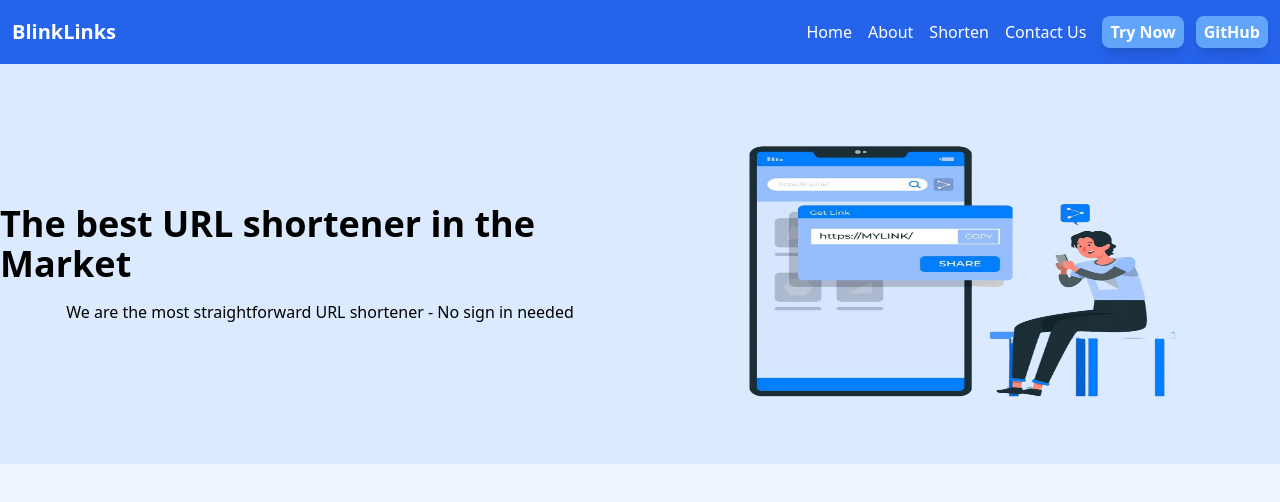
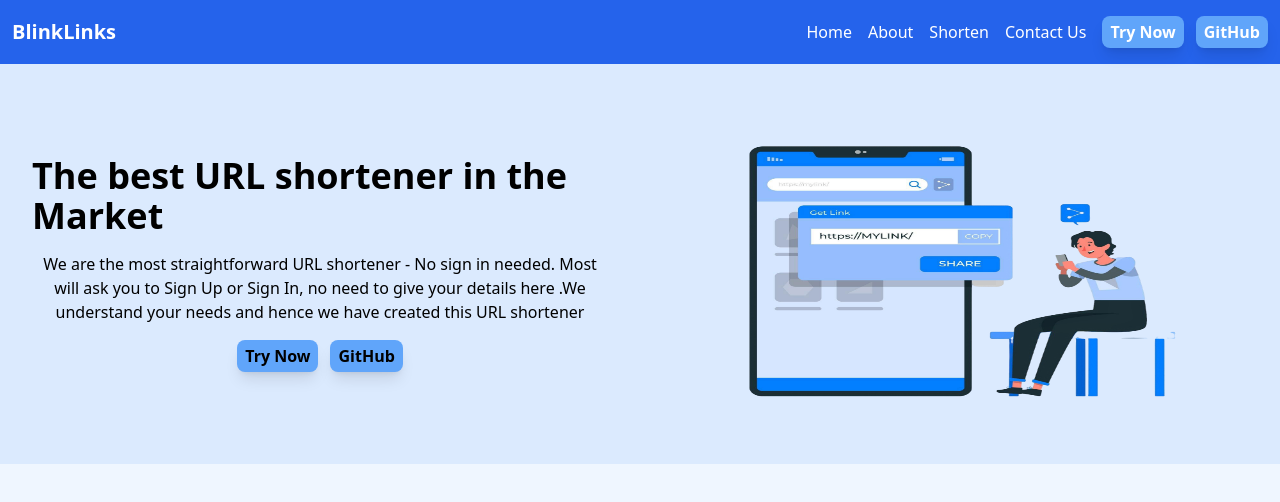
Before and after one commit to AdityaNPatil/URL-Shortener-NextJS, a Next.js app: page / in a window 1280 px wide. Shown: the top 502 px of the page. Built offline with nearby package versions, Linux system fonts and the light colour scheme.

Commit message:
Hero section done

```diff
--- a/app/page.js
+++ b/app/page.js
@@ -1,4 +1,7 @@
 import Image from "next/image";
+
+// import Link
+import Link from "next/link";
 
 // import local Font
 import localFont from "next/font/local";
@@ -13,10 +16,15 @@
     <main className="bg-blue-100">
       {/* hero */}
       <section className="grid grid-cols-2 h-[50vh]">
-        <div className="flex flex-col items-center justify-center gap-4">
+        <div className="flex flex-col items-center justify-center gap-4 p-8">
           {/* use local font poppins */}
           <p className={`text-4xl font-bold ${poppins.variable}`}>The best URL shortener in the Market</p>
-          <p>We are the most straightforward URL shortener - No sign in needed</p>
+          <p className="text-center">We are the most straightforward URL shortener - No sign in needed. Most will ask you to Sign Up or Sign In, no need to give your details here
+            .We understand your needs and hence we have created this URL shortener</p>
+          <div className='flex gap-3'>
+            <Link href="/generate"><button className='bg-blue-400 shadow-lg p-2 py-1 rounded-lg font-bold hover:bg-blue-500 transition'>Try Now</button></Link>
+            <Link href="/github"><button className='bg-blue-400 shadow-lg p-2 py-1 rounded-lg font-bold hover:bg-blue-500 transition'>GitHub</button></Link>
+          </div>
         </div>
         <div className="flex justify-start relative">   {/* make display relative for relative parent of image*/}
           <Image src={"/vector.png"}
@@ -27,6 +35,8 @@
           />
         </div>
       </section>
+
+
     </main>
   );
 }
```
